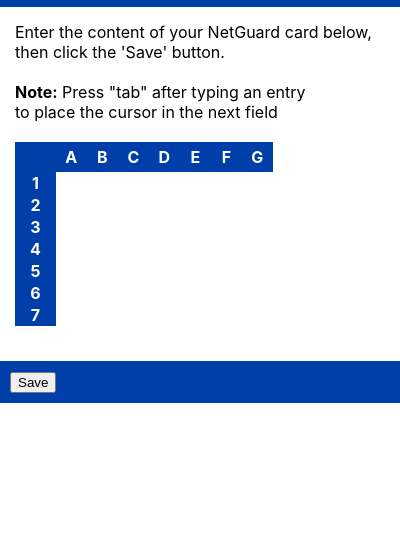
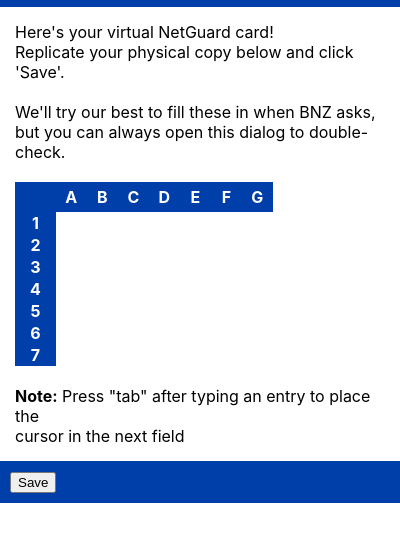
Before and after one commit to johnathan-coe/AutoNetGuard, a browser extension: page popup/index.html in a window 400 px wide. Shown: the part 42-584 px from the top of the page. Drawn offline with Linux system fonts and the light colour scheme.

Commit message:
Improve help text for entry of NetGuard details

```diff
--- a/popup/index.html
+++ b/popup/index.html
@@ -13,10 +13,11 @@
     </div>
 
     <div id="content">
-        <p>Enter the content of your NetGuard card below,<br/>then click the 'Save' button.</p>
+        <p>Here's your virtual NetGuard card!<br/>Replicate your physical copy below and click 'Save'.</p>
         <br/>
-        <p><b>Note:</b> Press "tab" after typing an entry<br/> to place the cursor in the next field</p>
-
+        <p>We'll try our best to fill these in when BNZ asks,<br/>
+            but you can always open this dialog to double-check.
+        </p>
         <br/>
 
         <!-- This table is populated on page load by populate.js -->
@@ -33,7 +34,8 @@
             </tbody>
         </table>
 
-        <br/>
+        <br />
+        <p><b>Note:</b> Press "tab" after typing an entry to place the<br/> cursor in the next field</p>
     </div>
 
     <div id="footer">
```
